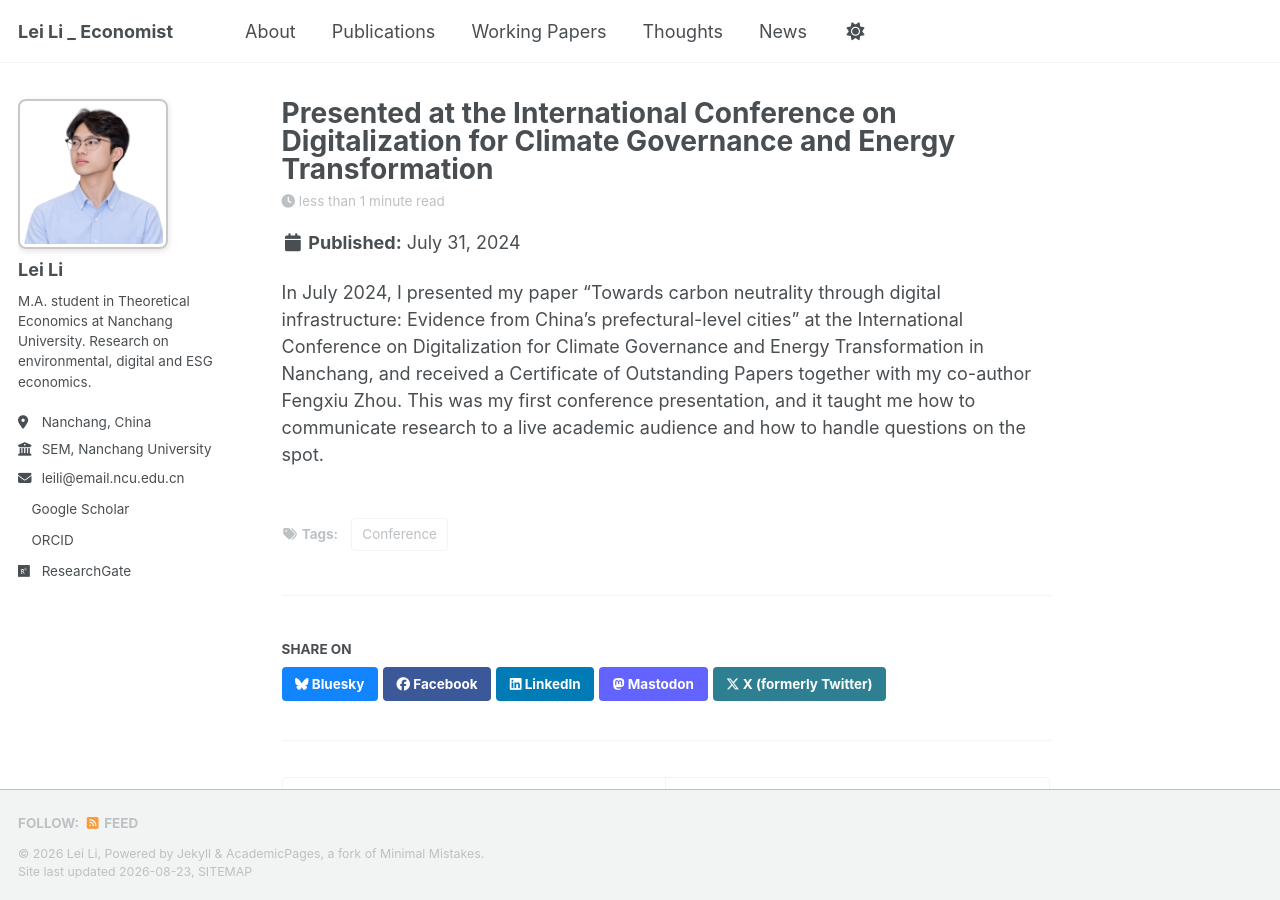
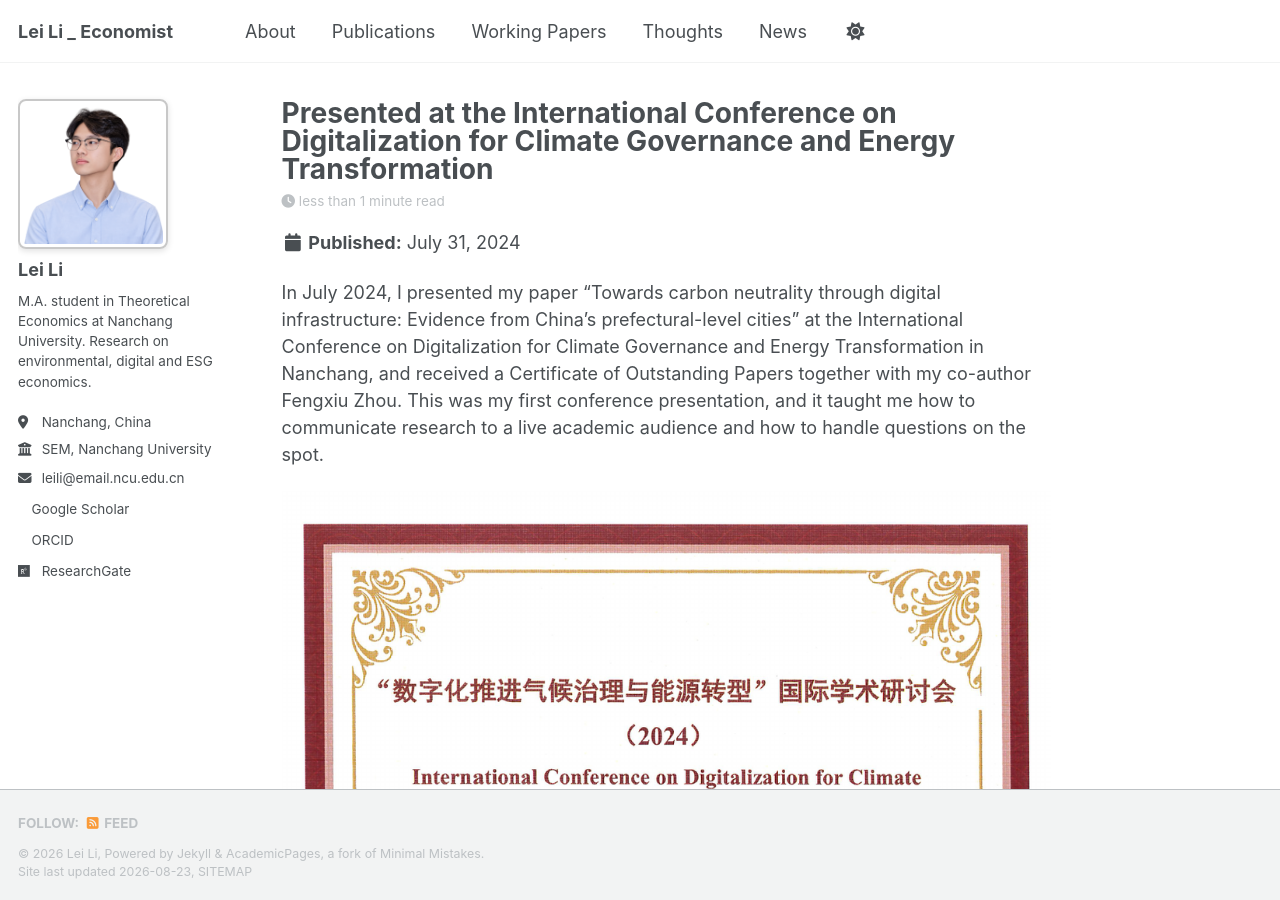
Before and after one commit to LeiLi-Econ/LeiLi-Econ.github.io, a Jekyll site: the page built from _posts/2024-07-31-symposium-digitalization-climate-governance.md, in a window 1280 px wide and 900 px high. Built offline with Jekyll 4.4.1, drawn with Linux system fonts in a browser that asks for light colours; a style sheet for code colours, icons or effects is not loaded.

Commit message:
Add certificate image(s) to news post

```diff
--- a/_posts/2024-07-31-symposium-digitalization-climate-governance.md
+++ b/_posts/2024-07-31-symposium-digitalization-climate-governance.md
@@ -6,3 +6,5 @@ tags:
 ---
 
 In July 2024, I presented my paper "Towards carbon neutrality through digital infrastructure: Evidence from China's prefectural-level cities" at the International Conference on Digitalization for Climate Governance and Energy Transformation in Nanchang, and received a Certificate of Outstanding Papers together with my co-author Fengxiu Zhou. This was my first conference presentation, and it taught me how to communicate research to a live academic audience and how to handle questions on the spot.
+
+![Certificate of Outstanding Papers](https://LeiLi-Econ.github.io/images/cert-outstanding-paper.png)
```
